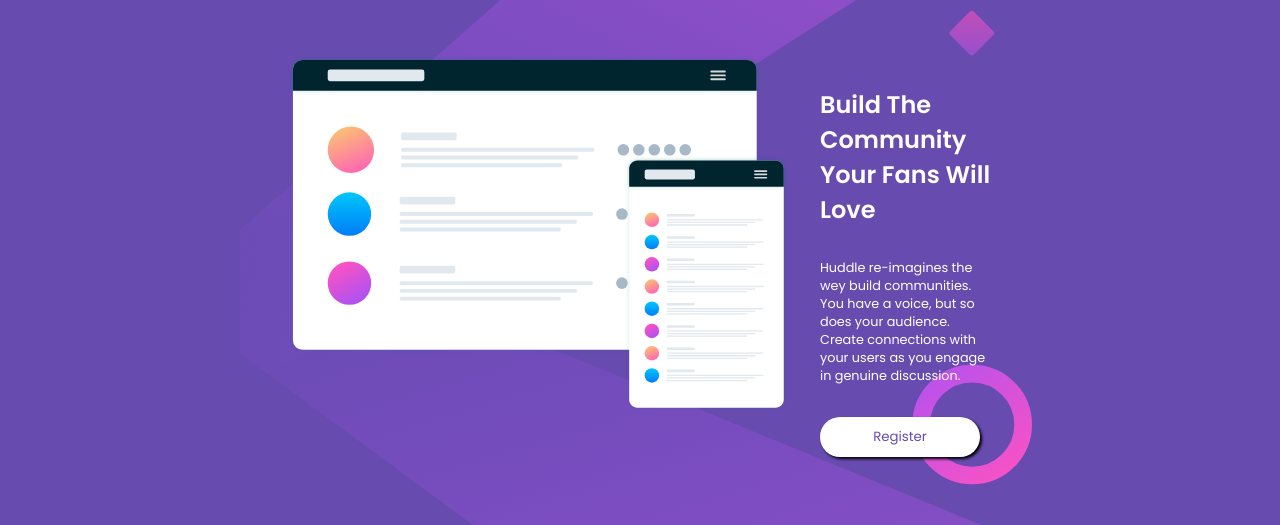
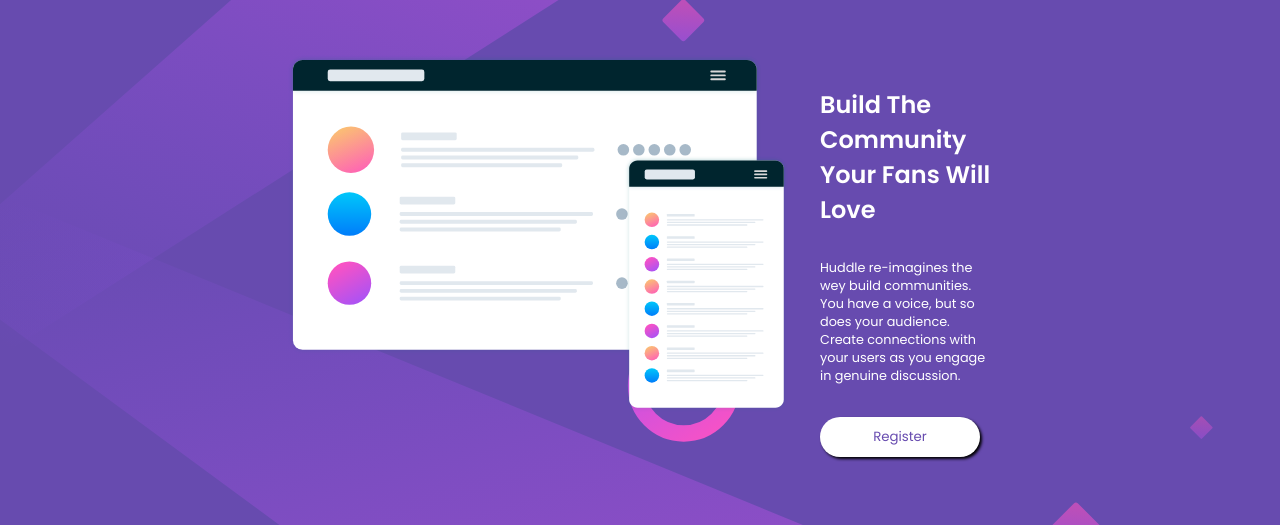
Before and after one commit to Yago14/Huddle, a plain HTML site: page index.html in a window 1280 px wide. Shown: the part 161-686 px from the top of the page. Drawn offline with Linux system fonts and the light colour scheme.

Commit message:
atualização do plano de fundo

```diff
--- a/src/css/estilos.css
+++ b/src/css/estilos.css
@@ -1,35 +1,31 @@
 html {
       height: 100vh;
-      width: 100%;
+      width: 100vw;
       overflow: hidden;
-
 }
 
 body {
 
       height: 100vh;
-      width: 100vw;
+
       display: flex;
       flex-direction: column;
       background-color: hsl(257, 40%, 49%);
       align-items: center;
+      background-image: url("/images/bg-desktop.svg");
+      background-repeat: no-repeat;
+      background-color: hsl(257, 40%, 49%);
+      background-size: 100vmax;
 
 
 }
 
 .container {
-      max-width: 100%;
+      max-width: 1440px;
       max-width: 100vh;
       display: flex;
       flex-direction: column;
-      background-image: url("/images/bg-desktop.svg");
-      background-repeat: no-repeat;
-      background-color: hsl(257, 40%, 49%);
-      background-size: cover;
       padding: 3rem;
-
-
-
 
 }
 
--- a/src/css/responsive.css
+++ b/src/css/responsive.css
@@ -43,14 +43,16 @@
       .btn {
             width: 20rem;
       }
-      footer{
+
+      footer {
             justify-content: center;
       }
 
 
 }
-@media(max-width:500px){
-      .banner img{
+
+@media(max-width:500px) {
+      .banner img {
             width: 350px;
       }
 }
@@ -65,13 +67,14 @@
       body {
             width: 100%;
             height: 100%;
+            background-image: url("/images/bg-mobile.svg");
+            background-repeat: no-repeat;
+            background-size: contain;
       }
 
       .container {
             width: 100%;
-            background-image: url("/images/bg-mobile.svg");
-            background-repeat: no-repeat;
-            background-size: contain;
+
             padding: 0;
             justify-content: center;
             margin: 0 auto;
@@ -85,7 +88,7 @@
 
       .logo {
             width: 150PX;
-            margin: 2rem 2rem 0  ;
+            margin: 2rem 2rem 0;
       }
 
       main {
```
